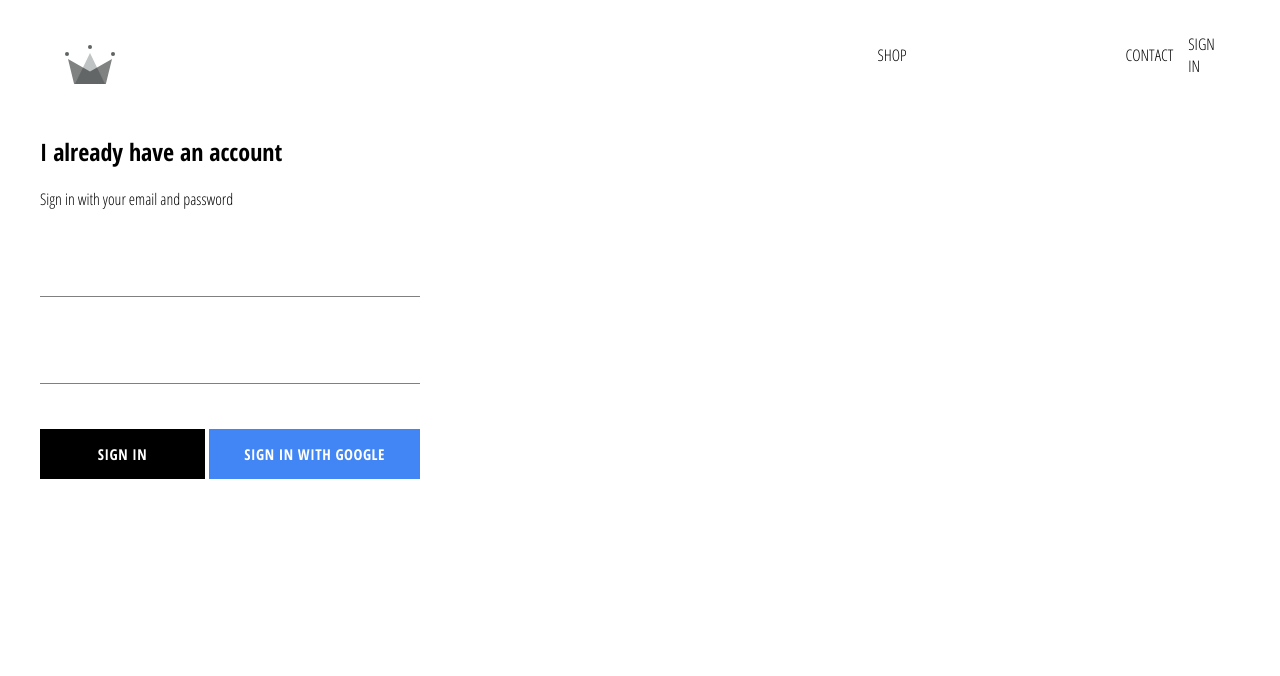
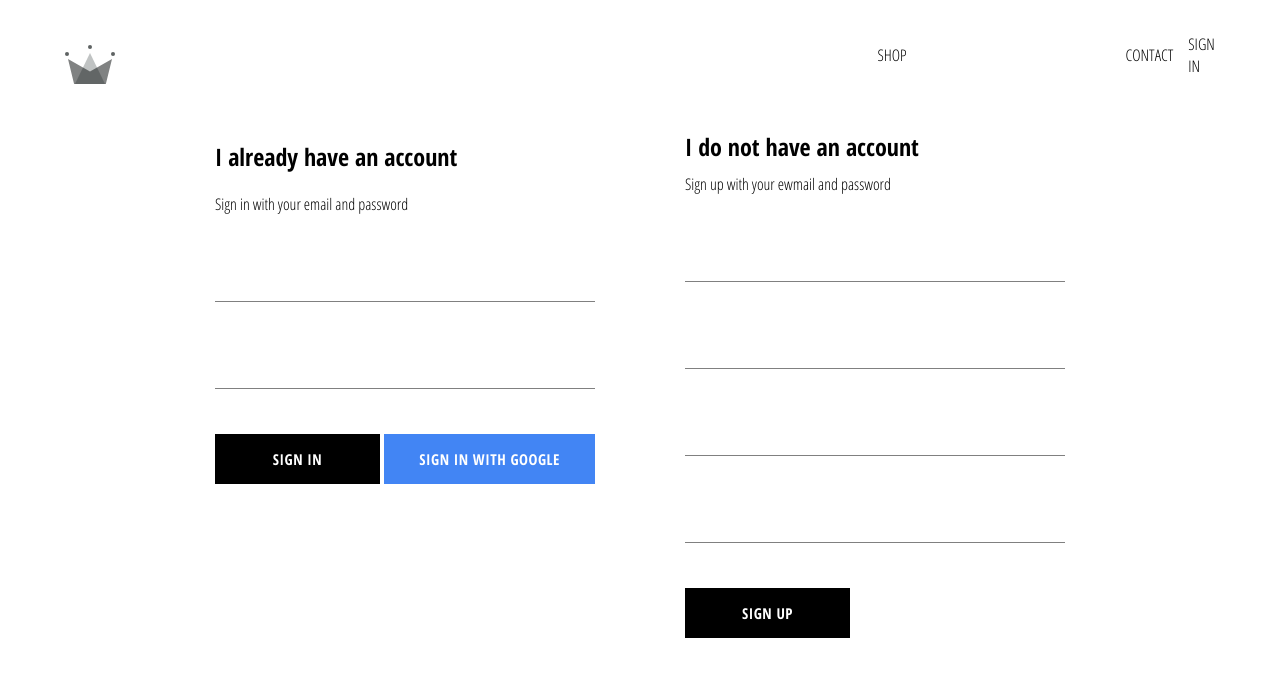
Before and after one commit to KsenseiB/e-commerce-clothing, a React (Create React App) app: page /signin in a window 1280 px wide. Shown: the top 676 px of the page. Built offline with nearby package versions, Linux system fonts and the light colour scheme; no server answers.

Commit message:
added ability to store authenticated users into our firestore

```diff
--- a/src/App.js
+++ b/src/App.js
@@ -7,33 +7,53 @@
 import ShopPage from './pages/shop/shop.component';
 import SignInAndUpPage from './pages/sign-in-up/sign-in-sign-up.component';
 import Header from './components/header/header.component';
-import { auth } from './firebase/firebase.utils';
+import {
+  auth,
+  createUserProfileDocument,
+} from './firebase/firebase.utils';
 
 class App extends React.Component {
-  constructor(){
+  constructor() {
     super();
 
     this.state = {
-      currentUser: null
-    }
+      currentUser: null,
+    };
   }
 
-  unsubscribeFromAuth = null
+  unsubscribeFromAuth = null;
 
-  componentDidMount(){
-     this.unsubscribeFromAuth = auth.onAuthStateChanged(user => {
-      this.setState({currentUser: user});
-    })
+  componentDidMount() {
+    this.unsubscribeFromAuth = auth.onAuthStateChanged(
+      async (userAuth) => {
+        if (userAuth) {
+          const userRef = await createUserProfileDocument(
+            userAuth
+          );
+          userRef.onSnapshot((snapShot) => {
+            this.setState(
+              {
+                currentUser: {
+                  id: snapShot.id,
+                  ...snapShot.data(),
+                },
+              });
+              console.log(this.state)
+          });
+        } else {
+          this.setState({ currentUser: userAuth });
+        }
+      });
   }
 
-  componentWillUnmount(){
+  componentWillUnmount() {
     this.unsubscribeFromAuth();
   }
 
   render() {
     return (
       <div>
-        <Header currentUser={this.state.currentUser}/>
+        <Header currentUser={this.state.currentUser} />
         <Switch>
           <Route exact path="/" component={Homepage} />
           <Route path="/shop" component={ShopPage} />
--- /dev/null
+++ b/src/components/sign-up/sign-up.component.jsx
@@ -0,0 +1,112 @@
+import React from 'react';
+import FormInput from '../form-input/form-input.component';
+import CustomButton from '../custom-button/custom-button.component';
+import {
+  auth,
+  createUserProfileDocument,
+} from '../../firebase/firebase.utils';
+
+import './sign-up.styles.scss';
+
+export default class SignUp extends React.Component {
+  constructor() {
+    super();
+
+    this.state = {
+      displayName: '',
+      email: '',
+      password: '',
+      confirmPassword: '',
+    };
+  }
+
+  handleSubmit = async (event) => {
+    event.preventDefault();
+    const {
+      displayName,
+      email,
+      password,
+      confirmPassword,
+    } = this.state;
+
+    if (password !== confirmPassword) {
+      alert("passwords don't match");
+      return;
+    }
+
+    try {
+      const {user} = await auth.createUserWithEmailAndPassword(email, password);
+
+      await createUserProfileDocument(user, { displayName });
+
+		  this.setState({
+        displayName: '',
+        email: '',
+        password: '',
+        confirmPassword: '',
+    });
+
+    } catch (error) {
+      console.log(error);
+    }
+  };
+
+  handleChange = event => {
+	  const {name, value} = event.target;
+
+	  this.setState({[name]: value});
+  }
+
+  render() {
+    const {
+      displayName,
+      email,
+      password,
+      confirmPassword,
+    } = this.state;
+    return (
+      <div className="sign-up">
+        <h2 className="title">I do not have an account</h2>
+        <span>Sign up with your ewmail and password</span>
+        <form
+          className="sign-up-form"
+          onSubmit={this.handleSubmit}
+        >
+          <FormInput
+            type="text"
+            name="displayName"
+            value={displayName}
+            onChange={this.handleChange}
+            label="Display Name"
+            required
+          />
+          <FormInput
+            type="email"
+            name="email"
+            value={email}
+            onChange={this.handleChange}
+            label="Email"
+            required
+          />
+          <FormInput
+            type="password"
+            name="password"
+            value={password}
+            onChange={this.handleChange}
+            label="Password"
+            required
+          />
+          <FormInput
+            type="password"
+            name="confirmPassword"
+            value={confirmPassword}
+            onChange={this.handleChange}
+            label="Confirm Password"
+            required
+          />
+          <CustomButton type="submit">SIGN UP</CustomButton>
+        </form>
+      </div>
+    );
+  }
+}
--- /dev/null
+++ b/src/components/sign-up/sign-up.styles.scss
@@ -0,0 +1,9 @@
+.sign-up {
+  display: flex;
+  flex-direction: column;
+  width: 380px;
+
+  .title {
+    margin: 10px 0;
+  }
+}
--- a/src/firebase/firebase.utils.js
+++ b/src/firebase/firebase.utils.js
@@ -1,24 +1,53 @@
-import firebase from "firebase/app";
+import firebase from 'firebase/app';
 import 'firebase/firestore';
 import 'firebase/auth';
 
 const config = {
-    apiKey: "AIzaSyBqc33I7Q7t1r4zwQt6z8R7hl2QFE5GnKk",
-    authDomain: "e-commerce-clothing-db-16350.firebaseapp.com",
-    projectId: "e-commerce-clothing-db-16350",
-    storageBucket: "e-commerce-clothing-db-16350.appspot.com",
-    messagingSenderId: "159870039474",
-    appId: "1:159870039474:web:ac0362f1d501080c0d20ab",
-    measurementId: "G-Q3ZREP1CTY"
-  };
+  apiKey: 'AIzaSyBqc33I7Q7t1r4zwQt6z8R7hl2QFE5GnKk',
+  authDomain:
+    'e-commerce-clothing-db-16350.firebaseapp.com',
+  projectId: 'e-commerce-clothing-db-16350',
+  storageBucket: 'e-commerce-clothing-db-16350.appspot.com',
+  messagingSenderId: '159870039474',
+  appId: '1:159870039474:web:ac0362f1d501080c0d20ab',
+  measurementId: 'G-Q3ZREP1CTY',
+};
 
-  firebase.initializeApp(config);
+export const createUserProfileDocument = async (
+  userAuth,
+  additionalData
+) => {
+  if (!userAuth) return;
 
-  export const auth = firebase.auth();
-  export const firestore = firebase.firestore();
+  const userRef = firestore.doc(`users/${userAuth.uid}`);
+  const snapShot = await userRef.get();
 
-  const provider = new firebase.auth.GoogleAuthProvider();
-  provider.setCustomParameters({prompt: 'select_account'});
-export const signInWithGoogle = () => auth.signInWithPopup(provider);
+  if (!snapShot.exists) {
+    const { displayName, email } = userAuth;
+    const createdAt = new Date();
+
+    try {
+      await userRef.set({
+        displayName,
+        email,
+        createdAt,
+        additionalData,
+      });
+    } catch (error) {
+      console.log('error creating user', error.message)
+    }
+  }
+  return userRef;
+};
+
+firebase.initializeApp(config);
+
+export const auth = firebase.auth();
+export const firestore = firebase.firestore();
+
+const provider = new firebase.auth.GoogleAuthProvider();
+provider.setCustomParameters({ prompt: 'select_account' });
+export const signInWithGoogle = () =>
+  auth.signInWithPopup(provider);
 
 export default firebase;
--- /dev/null
+++ b/src/pages/sign-in-up/sign-in-and-sign-up.styles.scss
@@ -0,0 +1,6 @@
+.sign-in-and-sign-up {
+  width: 850px;
+  display: flex;
+  justify-content: space-between;
+  margin: 30px auto;
+}
--- a/src/pages/sign-in-up/sign-in-sign-up.component.jsx
+++ b/src/pages/sign-in-up/sign-in-sign-up.component.jsx
@@ -1,11 +1,16 @@
 import React from 'react';
 
 import SignIn from '../../components/sign-in/sign-in.component';
+import SignUp from '../../components/sign-up/sign-up.component';
 
+import './sign-in-and-sign-up.styles.scss'
 import './form-input.styles.scss';
 
 const SignInAndUpPage = () => (
-	<div className='sign-in-and-sign-up'><SignIn /></div>
+	<div className='sign-in-and-sign-up'>
+	<SignIn />
+	<SignUp />
+	</div>
 )
 
 export default SignInAndUpPage;
```
Also changed, not shown: src/test.js (added, +9 -0 lines).
